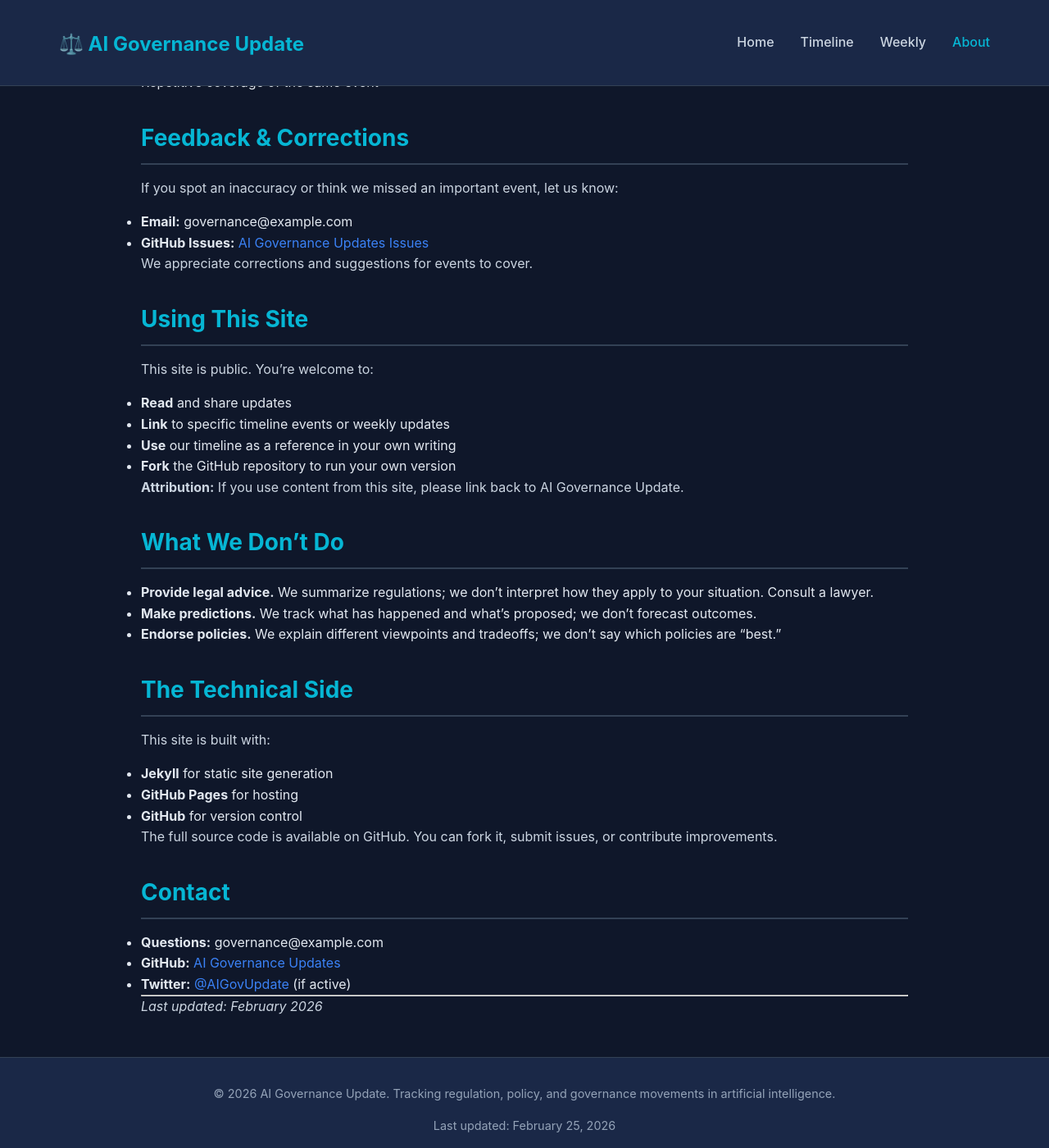
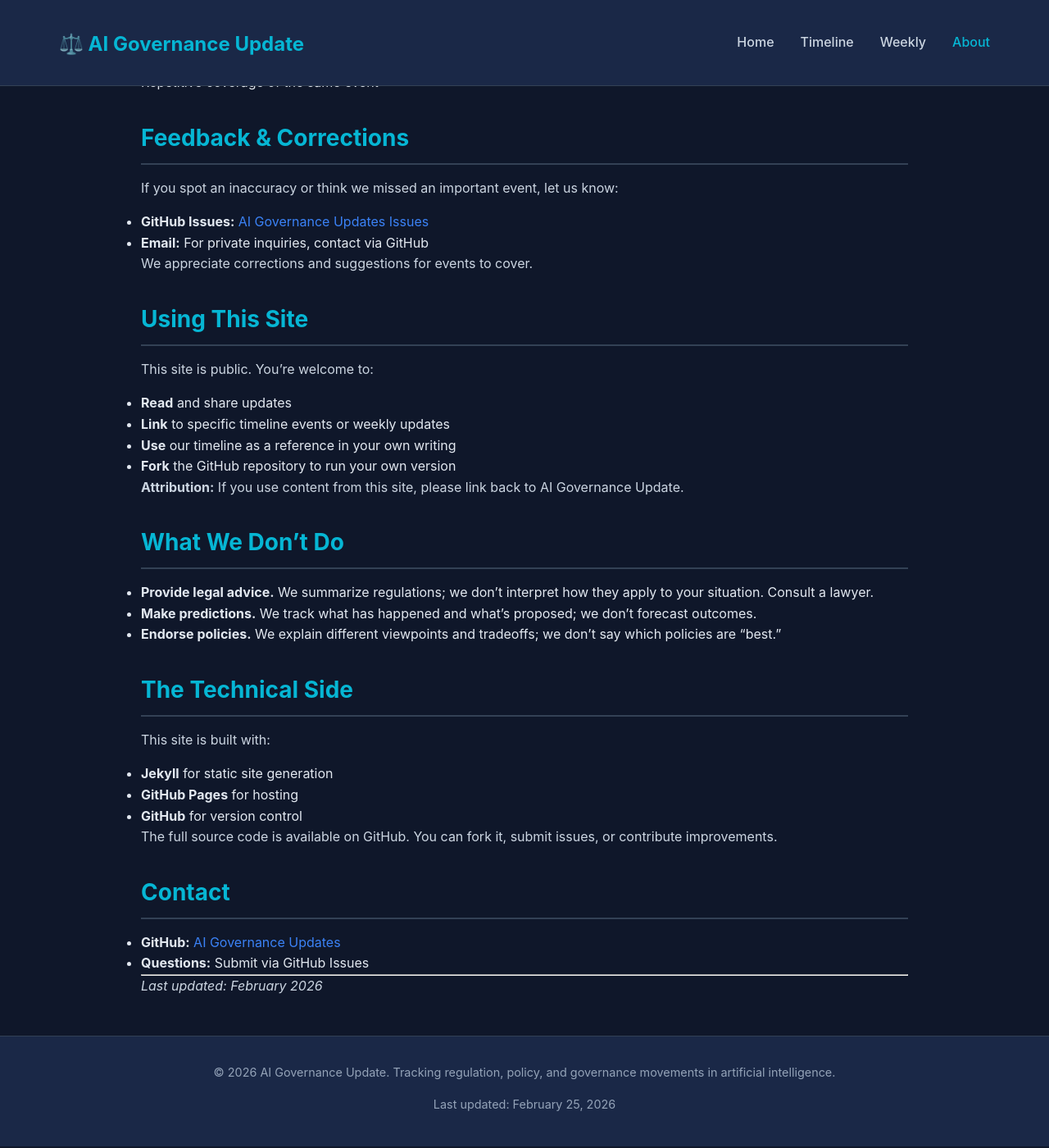
Before and after one commit to starcheeks/ai-governance-updates, a Jekyll site: the page built from about.md, in a window 1280 px wide and 1400 px high, scrolled down 1183 px. Shown: the whole window at 82% size. Built offline with Jekyll 4.4.1, drawn with Linux system fonts in a browser that asks for light colours.

Commit message:
Fix placeholder contact info in About page

```diff
--- a/about.md
+++ b/about.md
@@ -48,8 +48,8 @@ We try to avoid:
 
 If you spot an inaccuracy or think we missed an important event, let us know:
 
-- **Email:** governance@example.com
 - **GitHub Issues:** [AI Governance Updates Issues](https://github.com/starcheeks/ai-governance-updates/issues)
+- **Email:** For private inquiries, contact via GitHub
 
 We appreciate corrections and suggestions for events to cover.
 
@@ -82,9 +82,8 @@ The full source code is available on GitHub. You can fork it, submit issues, or
 
 ## Contact
 
-- **Questions:** governance@example.com
 - **GitHub:** [AI Governance Updates](https://github.com/starcheeks/ai-governance-updates)
-- **Twitter:** [@AIGovUpdate](https://twitter.com/aigoverupdate) (if active)
+- **Questions:** Submit via GitHub Issues
 
 ---
 
```
